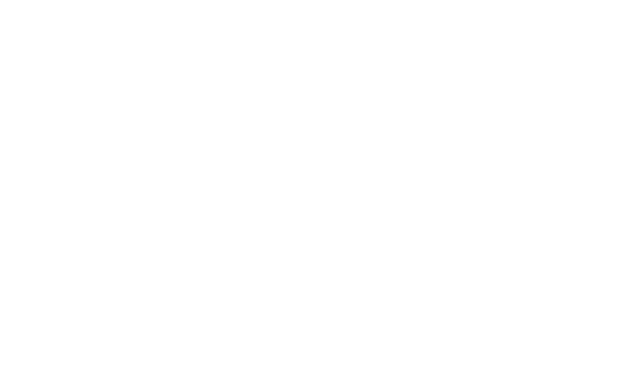
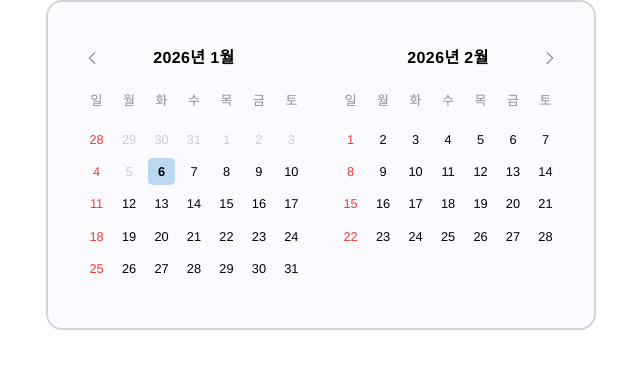
Before and after one commit to literate-t/travel-plannig, a React (Vite) app in the folder client/: page /plan/1 in a window 1280 px wide. Before the commit this address had no page. Shown: the top 368 px of the page, without its empty margins (319-959 px from the left). Built offline with nearby package versions, Linux system fonts and the light colour scheme.

Commit message:
feat: 캘린더 스타일링 진행 중
- todo: 시작 날짜 클릭했을 때 글자 색상이 화이트로 바뀌어야 함

```diff
--- a/client/package.json
+++ b/client/package.json
@@ -11,7 +11,9 @@
   "dependencies": {
     "@tanstack/react-query": "5.29.2",
     "classnames": "2.5.1",
+    "date-fns": "3.6.0",
     "react": "^18.2.0",
+    "react-datepicker": "7.3.0",
     "react-dom": "^18.2.0",
     "react-router-dom": "6.25.1",
     "zustand": "4.5.4"
--- a/client/src/App.tsx
+++ b/client/src/App.tsx
@@ -7,6 +7,7 @@
 const RegisterCity = lazy(() => import("@/pages/admin/RegisterCity"));
 const RegisterCounty = lazy(() => import("@/pages/admin/RegisterCountry"));
 const Home = lazy(() => import("@/pages/home/Home"));
+const PlanCity = lazy(() => import("@/pages/plan/City"));
 
 const queryClient = new QueryClient();
 
@@ -21,6 +22,7 @@
               <Route path="register-city" element={<RegisterCity />} />
               <Route path="register-country" element={<RegisterCounty />} />
             </Route>
+            <Route path="/plan/:city" element={<PlanCity />} />
           </Routes>
         </Suspense>
         <ModalProvider />
--- /dev/null
+++ b/client/src/components/plan/TravelDateSelector.css
@@ -0,0 +1,57 @@
+.react-datepicker {
+  @apply rounded-16;
+  @apply border-2;
+  @apply border-gray-200;
+  @apply bg-bg2;
+  @apply overflow-hidden;
+  @apply px-26;
+  @apply py-36;
+}
+
+.react-datepicker__current-month {
+  @apply text-16;
+  @apply font-bold;
+  @apply leading-[24px];
+  @apply tracking-[0.38px];
+}
+
+.react-datepicker__navigation {
+  @apply top-4;
+}
+
+.react-datepicker__day-name {
+  @apply text-13;
+  @apply text-gray-400;
+  @apply font-medium;
+}
+
+.react-datepicker__header {
+  @apply border-b-0;
+  @apply bg-transparent;
+}
+
+.react-datepicker__day:first-child {
+  @apply text-[#F43A3A];
+}
+
+.react-datepicker__day--in-range,
+.react-datepicker__day--selecting-range {
+  @apply bg-gray-200;
+  @apply text-white;
+  @apply rounded-4;
+}
+
+.react-datepicker__day--range-start,
+.react-datepicker__day--in-selecting-range.react-datepicker__day--selecting-range-start,
+.react-datepicker__day--in-selecting-range.react-datepicker__day--selecting-range-end,
+.react-datepicker__day--in-range:hover .react-datepicker__day--range-end {
+  @apply bg-gray-900;
+}
+
+.react-datepicker__month-container {
+  @apply mr-14;
+}
+
+.react-datepicker__month-container:last-child {
+  @apply mr-0;
+}
--- /dev/null
+++ b/client/src/components/plan/TravelDateSelector.tsx
@@ -0,0 +1,79 @@
+import CalendarLeftArrow from "@/assets/icons/CalendarLeftArrow.svg?react";
+import { ko } from "date-fns/locale";
+import { useState } from "react";
+import DatePicker, { ReactDatePickerCustomHeaderProps } from "react-datepicker";
+import "react-datepicker/dist/react-datepicker.css";
+import "./TravelDateSelector.css";
+
+export default function TravelDateSelector() {
+  const today = new Date();
+  const [startDate, setStartDate] = useState<Date | null>(null);
+  const [endDate, setEndDate] = useState<Date | null>(null);
+
+  const handleChange = ([start, end]: [Date | null, Date | null]) => {
+    setStartDate(start);
+    setEndDate(end);
+  };
+
+  const renderHeader = ({
+    monthDate,
+    customHeaderCount,
+    decreaseMonth,
+    increaseMonth,
+  }: ReactDatePickerCustomHeaderProps) => (
+    <div className="flex justify-center mb-14">
+      <button
+        aria-label="Previous Month"
+        className={
+          "react-datepicker__navigation react-datepicker__navigation--previous"
+        }
+        onClick={decreaseMonth}
+        style={{ visibility: customHeaderCount === 0 ? "visible" : "hidden" }}
+      >
+        <CalendarLeftArrow className="w-14 h-14" />
+      </button>
+      <span className="react-datepicker__current-month">
+        {monthDate.toLocaleString("ko-KR", {
+          month: "long",
+          year: "numeric",
+        })}
+      </span>
+      <button
+        aria-label="Next Month"
+        className={
+          "react-datepicker__navigation react-datepicker__navigation--next"
+        }
+        onClick={increaseMonth}
+        style={{
+          visibility: customHeaderCount === 1 ? "visible" : "hidden",
+        }}
+      >
+        <CalendarLeftArrow className="w-14 h-14 rotate-180" />
+      </button>
+    </div>
+  );
+
+  return (
+    <DatePicker
+      inline
+      monthsShown={2}
+      selectsRange
+      startDate={startDate ?? undefined}
+      endDate={endDate ?? undefined}
+      minDate={today}
+      maxDate={
+        startDate && !endDate
+          ? new Date(
+              startDate.getFullYear(),
+              startDate.getMonth(),
+              startDate.getDate() + 10
+            )
+          : undefined
+      }
+      onChange={handleChange}
+      locale={ko}
+      dateFormatCalendar="yyyy년 M월"
+      renderCustomHeader={renderHeader}
+    />
+  );
+}
--- /dev/null
+++ b/client/src/pages/plan/City.tsx
@@ -0,0 +1,5 @@
+import TravelDateSelector from "@/components/plan/TravelDateSelector";
+
+export default function PlanCity() {
+  return <TravelDateSelector />;
+}
--- a/client/tailwind.config.js
+++ b/client/tailwind.config.js
@@ -1,8 +1,15 @@
 /** @type {import('tailwindcss').Config} */
 import colors from "./tailwind/color";
+// 배열을 { '0': '0px', '1': '1px' ... } 형태의 객체로 변환하는 함수
+const toObject = (arr) =>
+  arr.reduce((acc, v, i) => {
+    acc[i] = v;
+    return acc;
+  }, {});
 
-const px0_200 = Array.from({ length: 201 }, (_, i) => `${i}px`);
-const px0_20 = px0_200.slice(0, 21);
+// 0~200px 배열 생성 후 객체로 변환
+const px0_200 = toObject(Array.from({ length: 201 }, (_, i) => `${i}px`));
+const px0_20 = toObject(Array.from({ length: 21 }, (_, i) => `${i}px`));
 export default {
   content: ["index.html", "src/**/*.{ts,tsx,js,jsx}"],
   theme: {
--- a/client/tailwind/color.js
+++ b/client/tailwind/color.js
@@ -11,6 +11,8 @@
   "gray-700": "#4A4A4A",
   "gray-800": "#303030",
   "gray-900": "#1A1A1A",
+  bg: "#F6F6F9",
+  bg2: "#FBFBFF",
   transparent: "transparent",
 };
 
```
Also changed, not shown: client/src/assets/icons/CalendarLeftArrow.svg (added), 1 other file (tests, documents, lock files or other folders).
